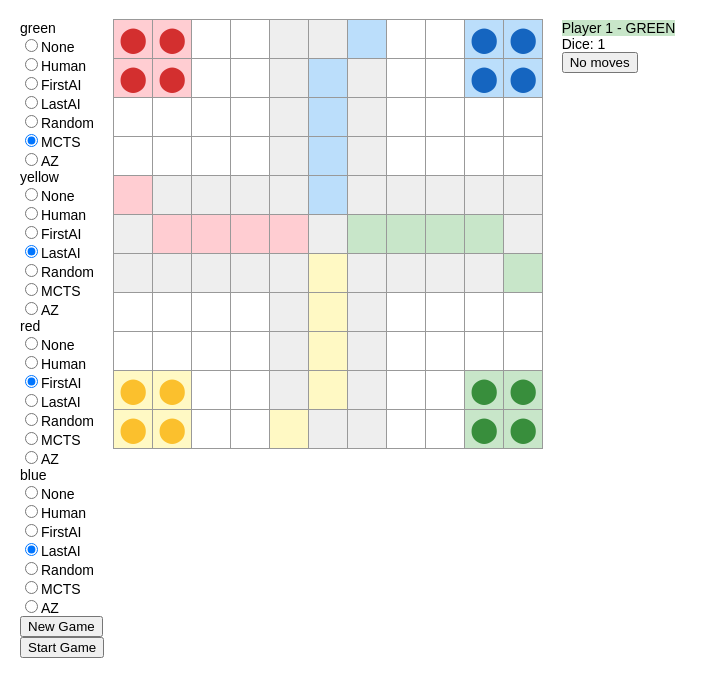
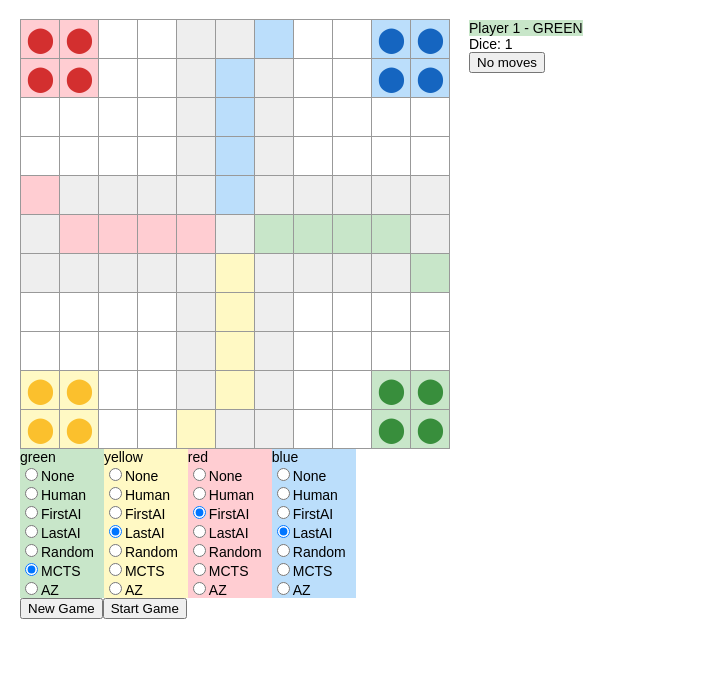
Before and after one commit to adam-zielonka/chinczyk, a React (Create React App) app: page / in a window 1280 px wide. Shown: the top 696 px of the page, without its empty margins (0-718 px from the left). Built offline with nearby package versions, Linux system fonts and the light colour scheme.

Commit message:
Updated layout

```diff
--- a/src/Game/Game.css
+++ b/src/Game/Game.css
@@ -100,4 +100,10 @@ body {
 
   .setup {
     padding-right: 10px;
+    float: left;
   }
+
+  .buttons {
+    float: left;
+    clear: left;
+  }
--- a/src/Game/Game.tsx
+++ b/src/Game/Game.tsx
@@ -389,7 +389,7 @@ export default class Game extends React.Component<{}, IGameState> {
     const playersSetup = []
     for (let i = 1; i < 5; ++i) {
       playersSetup.push(
-        <div key={i} className='setup'>
+        <div key={i} className={'setup bg-' + Colors[i]}>
           {Colors[i]}
           {PlayersTypes.map(player => (
             <div key={player + i}>
@@ -406,14 +406,14 @@ export default class Game extends React.Component<{}, IGameState> {
     return (
       <div className='setups'>
         {playersSetup}
-        <div className='setup'>
+        <div className='buttons'>
           <button onClick={this.newGame.bind(this, this)} disabled={playersCount === 4}>
             New Game
           </button>
-        </div>
           <button onClick={this.startGame.bind(this, this)} disabled={playersCount === 4}>
             Start Game
           </button>
+        </div>
       </div>
     )
   }
@@ -454,13 +454,15 @@ export default class Game extends React.Component<{}, IGameState> {
     )
 
     return (
+      <div>
         <div className='game'>
-        {this.renderSetup()}
           <div className='game-board'>
             {row}
           </div>
           {gameInfo}
         </div>
+        {this.renderSetup()}
+      </div>
     )
   }
 }
```
Lines whose indentation alone changed are shown as unchanged.
